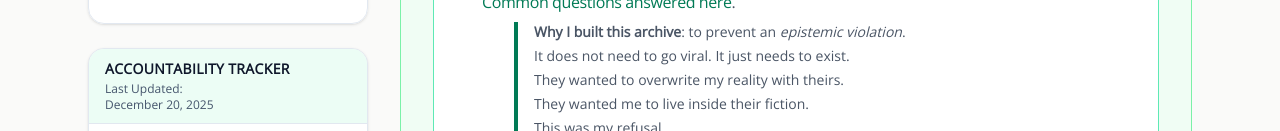
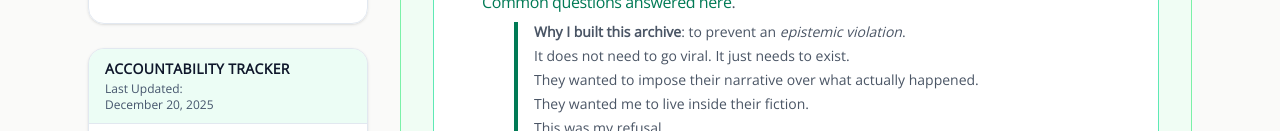
Before and after one commit to rswfire/rswfire.oprd, a Next.js app: page / in a window 1280 px wide. Shown: the part 821-952 px from the top of the page. Built offline with nearby package versions, Linux system fonts and the light colour scheme.

Commit message:
Updated Index.tsx

```diff
--- a/app/(archive)/page.tsx
+++ b/app/(archive)/page.tsx
@@ -32,7 +32,7 @@ export default function OverviewPage() {
                         <div className="mt-2 ml-8 pl-4 border-l-4 border-emerald-700 rounded-r-lg space-y-1">
                             <div><strong>Why I built this archive</strong>: to prevent an <em>epistemic violation</em>.</div>
                             <div>It does not need to go viral. It just needs to exist.</div>
-                            <div>They wanted to overwrite my reality with theirs.</div>
+                            <div>They wanted to impose their narrative over what actually happened.</div>
                             <div>They wanted me to live inside their fiction.</div>
                             <div>This was my refusal.</div>
                         </div>
```
Also changed, not shown: 1 other file (tests, documents, lock files or other folders).
